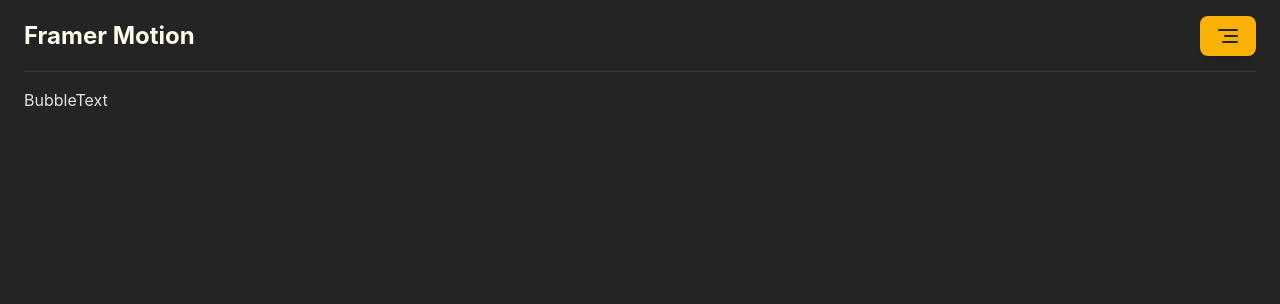
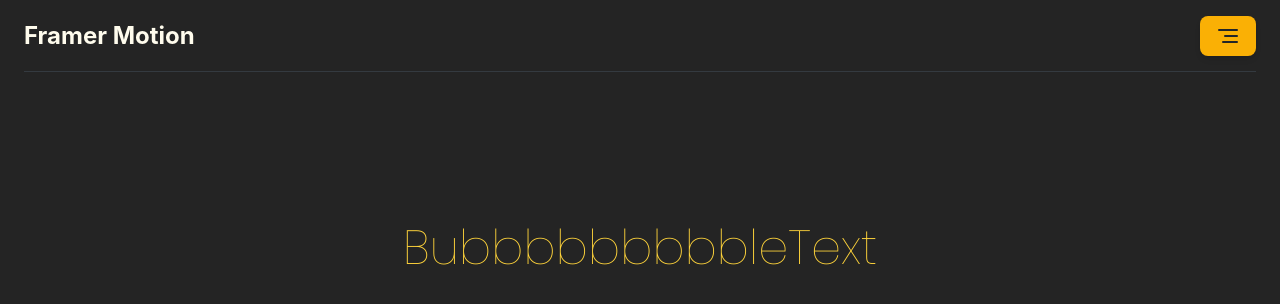
Before and after one commit to AJ1732/framer-motion-template, a React (Vite) app: page /bubble in a window 1280 px wide. Shown: the top 304 px of the page. Built offline with nearby package versions, Linux system fonts and the light colour scheme; what tailwindcss-selector-patterns would draw is missing.

Commit message:
chore: build bubble text animation component

```diff
--- a/src/components/ui/Bubble.jsx
+++ b/src/components/ui/Bubble.jsx
@@ -1,4 +1,16 @@
-const Bubble = () => {
-  return <div>Bubble</div>;
+const Bubble = ({ children }) => {
+  return (
+    <span className="font-poppins text-center text-5xl font-thin text-primary-300">
+      {children.split("").map((child, idx) => (
+        <span
+          key={idx}
+          // Using tailwindcss-selector-patterns plugin
+          className="pattern-[+]:hover:font-medium pattern-[+]:hover:text-primary-200 pattern-[+2]:hover:font-light pattern-[-]:hover:font-medium pattern-[-2]:hover:font-light transition-all duration-500 hover:font-black hover:text-primary-100"
+        >
+          {child}
+        </span>
+      ))}
+    </span>
+  );
 };
 export default Bubble;
--- a/src/pages/BubbleText.jsx
+++ b/src/pages/BubbleText.jsx
@@ -1,4 +1,10 @@
+import Bubble from "../components/ui/Bubble";
+
 const BubbleText = () => {
-  return <div>BubbleText</div>;
+  return (
+    <section className="min-h-80 flex justify-center items-center">
+      <Bubble>BubbbbbbbbbleText</Bubble>
+    </section>
+  );
 };
 export default BubbleText;
```
